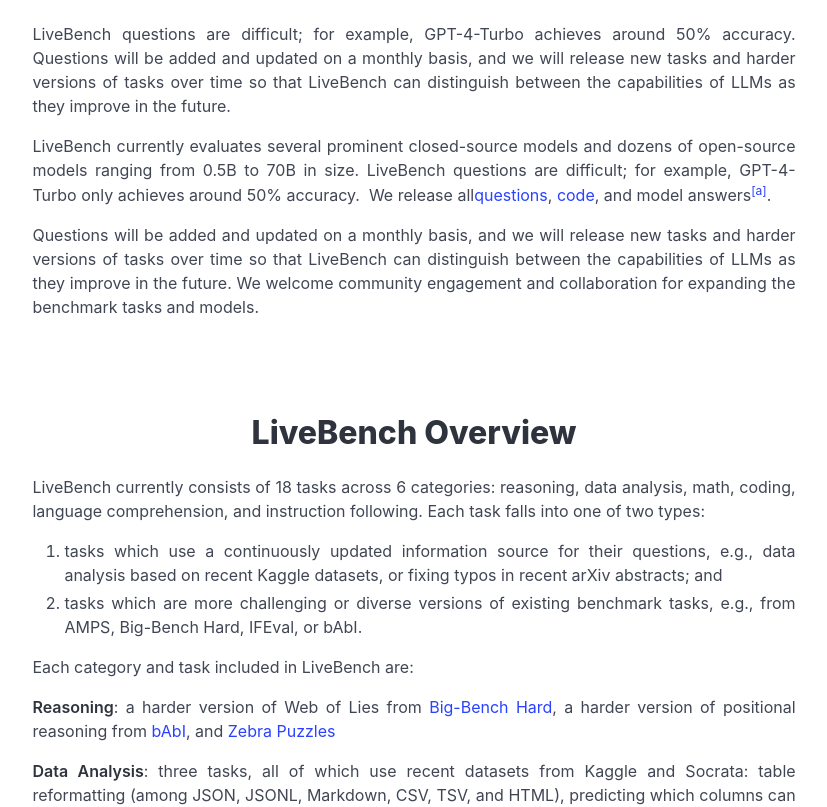
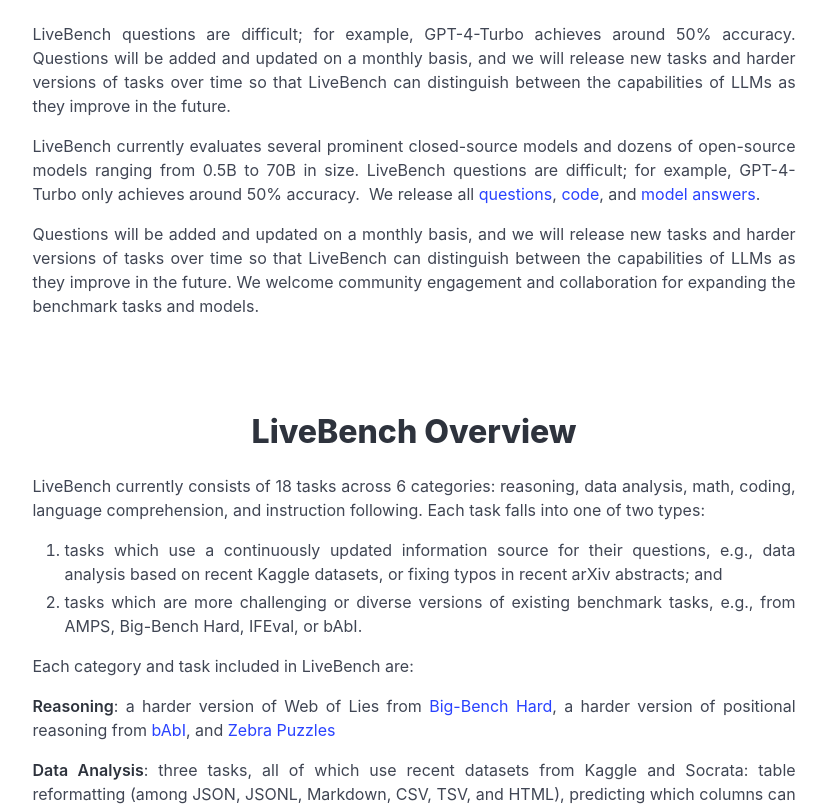
Before and after one commit to LiveBench/livebench.github.io, a React (Create React App) app: page /#/blog in a window 1280 px wide. Shown: the part 1760-2567 px from the top of the page, without its empty margins (226-1053 px from the left). Built offline with nearby package versions, Linux system fonts and the light colour scheme; some icons are missing.

Commit message:
Update blog page with proper links and grammar/typo fixes

```diff
--- a/src/App.js
+++ b/src/App.js
@@ -103,7 +103,7 @@
                                             </a>
                                         </span>
                                         <span className="link-block">
-                                            <a href="./"
+                                            <a href="https://huggingface.co/livebench"
                                                 className="external-link button is-normal is-rounded is-dark">
                                                 <span className="icon">
                                                     <i className="fa-solid fa-database"></i>
--- a/src/Blog.js
+++ b/src/Blog.js
@@ -102,7 +102,7 @@
                                             </a>
                                         </span>
                                         <span className="link-block">
-                                            <a href="./"
+                                            <a href="https://huggingface.co/livebench"
                                                 className="external-link button is-normal is-rounded is-dark">
                                                 <span className="icon">
                                                     <i className="fa-solid fa-database"></i>
@@ -191,15 +191,10 @@
                                         LiveBench currently evaluates several prominent closed-source models and dozens of open-source models
                                         ranging from 0.5B to 70B in size. LiveBench questions are difficult; for example, GPT-4-Turbo only achieves
                                         around 50%
-                                        accuracy. &nbsp;We release all
-                                    </span>
-                                    <span class="c12"><a class="c14"
-                                        href="https://huggingface.co/livebench">questions</a></span>
-                                    <span class="c9">, </span>
-                                    <span class="c12"><a class="c14"
-                                        href="http://github.com/liveBench/livebench">code</a></span>
-                                    <span class="c9">, and </span><span class="c9">model answers</span><sup><a href="#cmnt1"
-                                        id="cmnt_ref1">[a]</a></sup><span class="c0">. </span>
+                                        accuracy. &nbsp;We release all <a
+                                        href="https://huggingface.co/livebench">questions</a>, <a
+                                        href="http://github.com/liveBench/livebench">code</a>, and  <a
+                                        href="https://drive.google.com/drive/folders/1swSeFaQaRSa0BOKPy6mDXxgGyhi60Aoy?usp=sharing">model answers</a>. </span>
                                 </p>
                                 <p class="c10"><span class="c0"></span></p>
                                 <p class="c18">
@@ -328,10 +323,7 @@
                                         &nbsp;shows that LLMs&#39; performance on Codeforces plummets after the training data cutoff date of the
                                         LLM, and before the cutoff date, performance is highly correlated with the number of times the problem
                                         appears on
-                                        GitHub. Similarly, a
-                                    </span>
-                                    <span class="c12">
-                                        <a class="c14"
+                                        GitHub. Similarly, a <a class="c14"
                                             href="https://arxiv.org/pdf/2405.00332">recent
                                             hand-crafted variant</a>
                                     </span>
@@ -449,7 +441,7 @@
                 <div className="container is-max-desktop">
                     <div className="columns is-centered has-text-centered">
                         <div className="column is-four-fifths">
-                            <h2 className="title is-3">Cofmparison to Other Benchmarks</h2>
+                            <h2 className="title is-3">Comparison to Other Benchmarks</h2>
                             <div className="content has-text-justified">
                                 We compare our benchmark to current prominent LLM benchmarks: <a href="https://chat.lmsys.org/?leaderboard" target="_blank">ChatBot Arena</a> and <a href="https://lmsys.org/blog/2024-04-19-arena-hard/" target="_blank">Arena-Hard</a>. We see that while there are generally similar trends, some models are noticeably stronger on one benchmark vs. the other, indicating some of the potential downsides of LLM judging.
                                 <div className="columns is-centered is-vcentered">
@@ -478,7 +470,7 @@
                                 <p class="c26">
                                     We are very excited about the future of LiveBench and actively would like to partner with researchers to
                                     expand the questions, task list, categories, and models evaluated. If you&rsquo;d like to contribute or have
-                                    any questions, <a href="mailto:samuel@abacus.ai,colin@abacus.ai">please get in touch</a>
+                                    any questions, <a href="mailto:samuel@abacus.ai,colin@abacus.ai">please get in touch</a>.
                                 </p>
                             </div>
                         </div>
```
